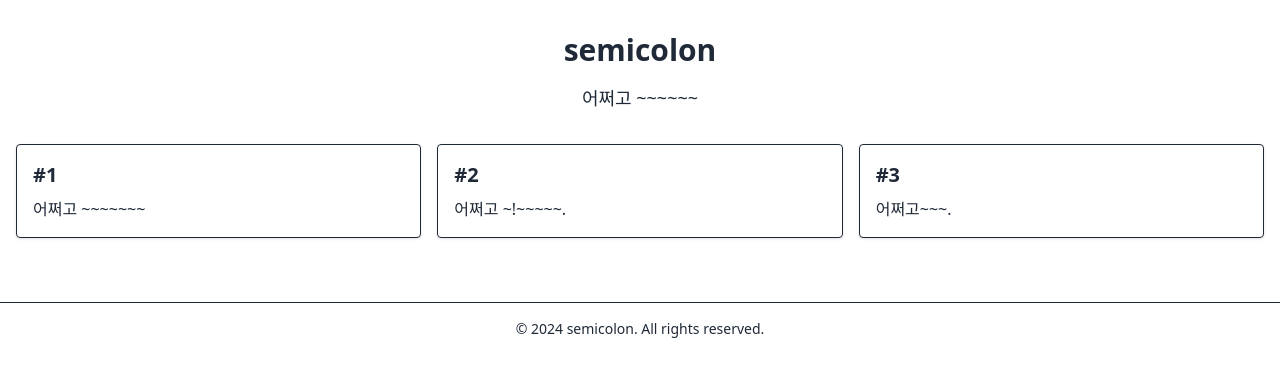
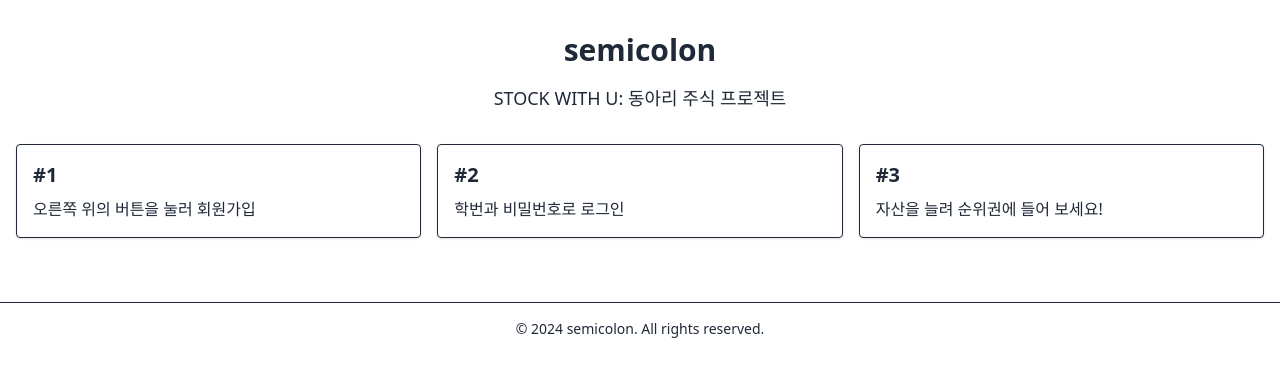
Before and after one commit to taehyun0411/clubbooth, a Django app: template templates/home.html in a window 1280 px wide. Shown: the part 73-450 px from the top of the page. Run offline with Django 4.2, Linux system fonts and the light colour scheme; the template is opened without the code that fills it, so the values that code supplies are empty; some libraries are stand-ins or nearby versions.

Commit message:
홈화면 문구 작성

```diff
--- a/templates/home.html
+++ b/templates/home.html
@@ -33,21 +33,21 @@
     <main class="container mx-auto px-4 py-8" style="background-color: var(--bg-color); color: var(--text-color);">
         <section class="text-center">
             <h2 class="text-3xl font-bold mb-4" style="color: var(--signature-color);">semicolon</h2>
-            <p class="text-lg" style="color: var(--text-color);">어쩌고 ~~~~~~</p>
+            <p class="text-lg" style="color: var(--text-color);">STOCK WITH U: 동아리 주식 프로젝트</p>
         </section>
 
         <section class="mt-8 grid grid-cols-1 sm:grid-cols-2 lg:grid-cols-3 gap-4">
             <div class="p-4 border rounded shadow hover:shadow-lg transition" style="border-color: var(--border-color); background-color: var(--bg-color);">
                 <h3 class="text-xl font-bold mb-2" style="color: var(--signature-color);">#1</h3>
-                <p style="color: var(--text-color);">어쩌고 ~~~~~~~</p>
+                <p style="color: var(--text-color);">오른쪽 위의 버튼을 눌러 회원가입</p>
             </div>
             <div class="p-4 border rounded shadow hover:shadow-lg transition" style="border-color: var(--border-color); background-color: var(--bg-color);">
                 <h3 class="text-xl font-bold mb-2" style="color: var(--signature-color);">#2</h3>
-                <p style="color: var(--text-color);">어쩌고 ~!~~~~~.</p>
+                <p style="color: var(--text-color);">학번과 비밀번호로 로그인</p>
             </div>
             <div class="p-4 border rounded shadow hover:shadow-lg transition" style="border-color: var(--border-color); background-color: var(--bg-color);">
                 <h3 class="text-xl font-bold mb-2" style="color: var(--signature-color);">#3</h3>
-                <p style="color: var(--text-color);">어쩌고~~~.</p>
+                <p style="color: var(--text-color);">자산을 늘려 순위권에 들어 보세요!</p>
             </div>
         </section>
     </main>
```
Also changed, not shown: templates/alhomestyle.css (deleted).
